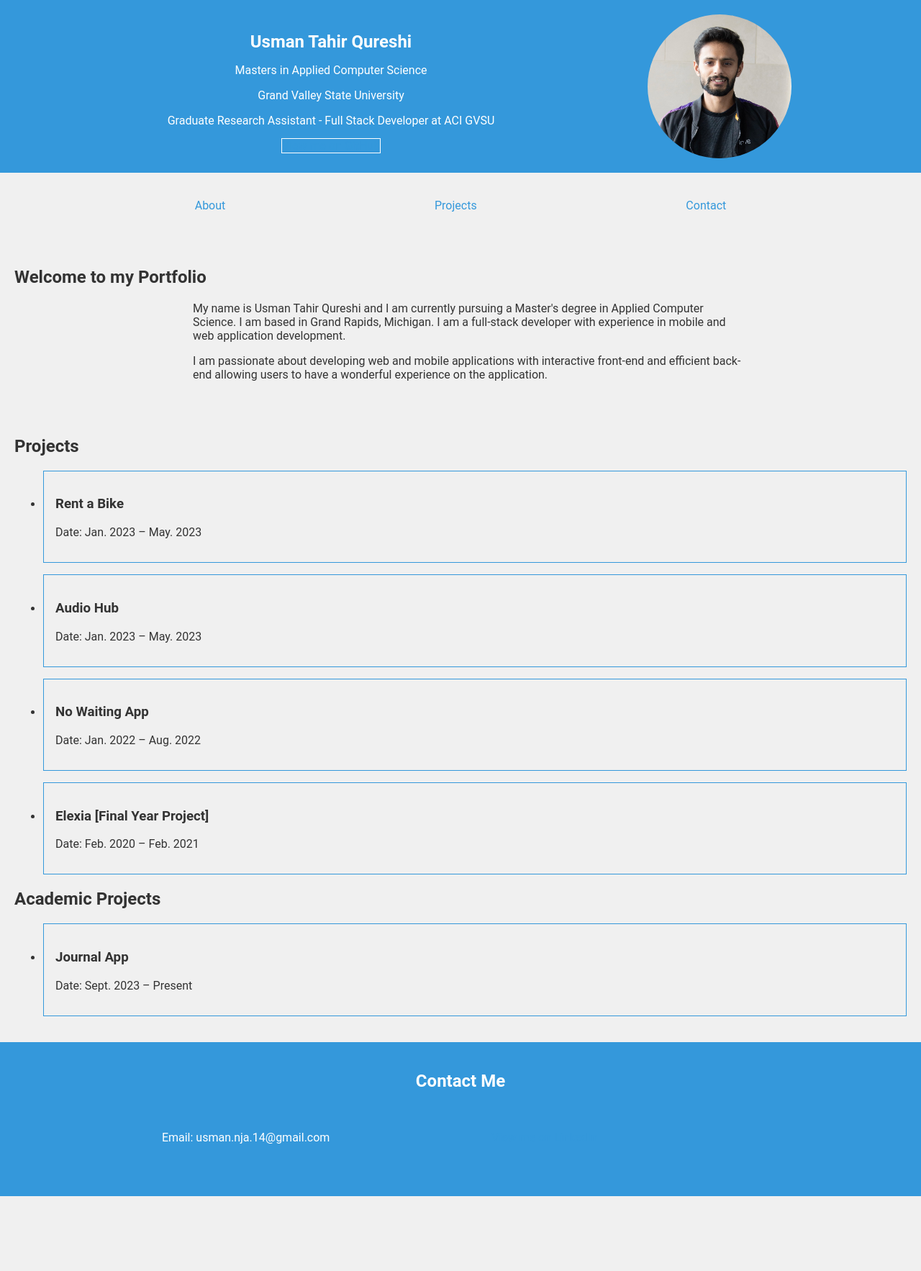
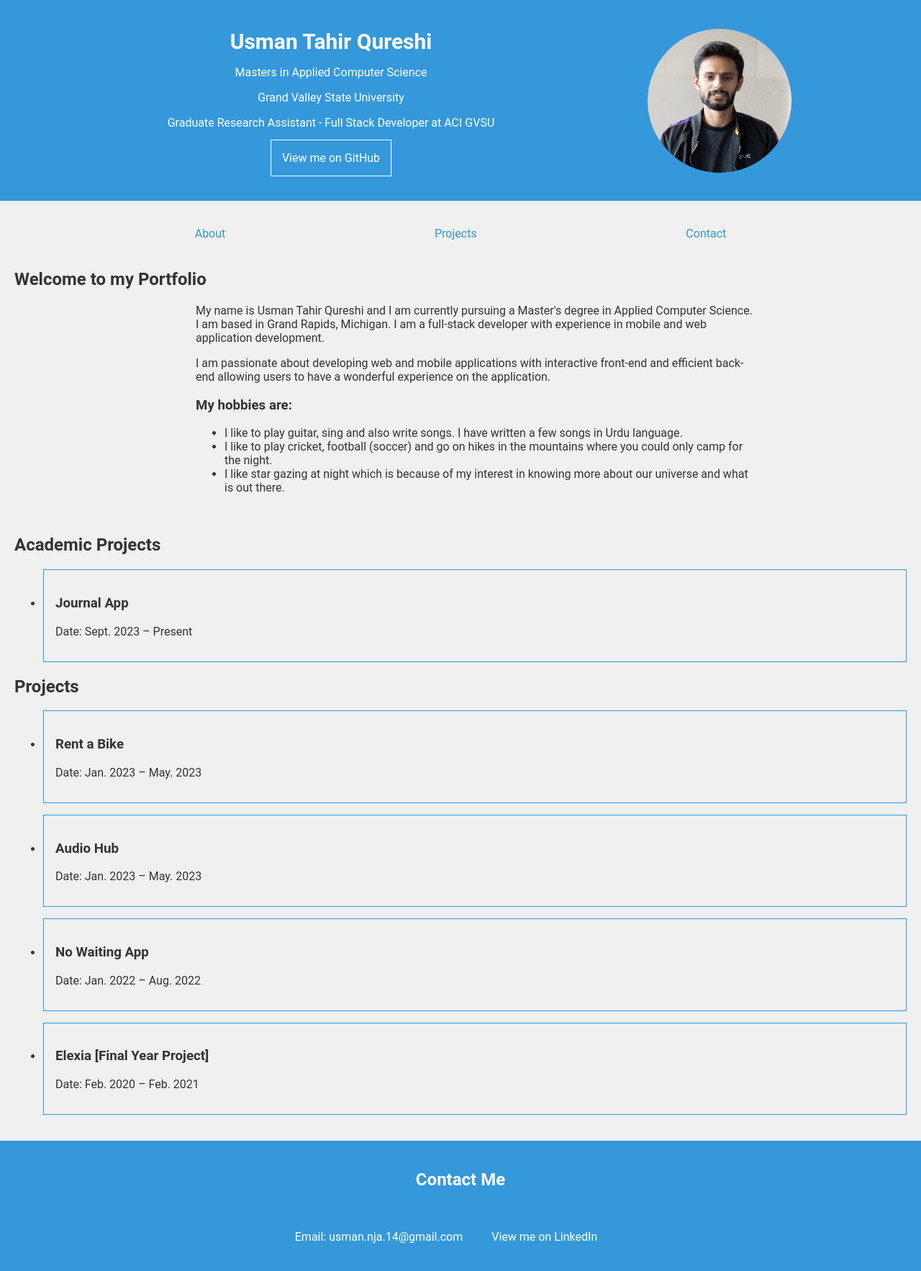
Before and after one commit to UsmanQT/my-portfolio, a React (Create React App) app: page / in a window 1280 px wide. Shown: the top 1766 px of the page at 72% size. Before the commit the page ends 1662 px from the top, so only its background shows below. Built offline with nearby package versions, Linux system fonts and the light colour scheme.

Commit message:
design fixes. Github links added

```diff
--- a/src/App.css
+++ b/src/App.css
@@ -24,7 +24,7 @@ header {
 
   /* About.css */
   .about {
-    padding: 20px;
+    padding-left: 20px;
   }
 
   /* Projects.css */
@@ -49,7 +49,7 @@ header {
     list-style: none;
     align-items: center;
     text-decoration: none;
-    justify-content: space-evenly;
+    justify-content: center;
     padding: 0;
   }
 
@@ -58,3 +58,7 @@ header {
     padding: 20px;
     text-decoration: none;
   }
+
+  .linkedin {
+    color: white;
+  }
--- a/src/components/About.js
+++ b/src/components/About.js
@@ -9,6 +9,12 @@ function About() {
       </p>
       <p className="aboutme">
         I am passionate about developing web and mobile applications with interactive front-end and efficient back-end allowing users to have a wonderful experience on the application.
+        <h3>My hobbies are: </h3>
+        <ul>
+          <li>I like to play guitar, sing and also write songs. I have written a few songs in Urdu language.</li>
+          <li>I like to play cricket, football (soccer) and go on hikes in the mountains where you could only camp for the night.</li>
+          <li>I like star gazing at night which is because of my interest in knowing more about our universe and what is out there.</li>
+        </ul>
       </p>
       {/* Include your work description here */}
     </section>
--- a/src/components/Contact.js
+++ b/src/components/Contact.js
@@ -1,4 +1,5 @@
 import React from 'react';
+import '../App.css';
 
 function Contact() {
   return (
@@ -11,7 +12,7 @@ function Contact() {
         <p>Email: usman.nja.14@gmail.com</p>
         </li>
         <li>
-        <a href="https://www.linkedin.com/in/usman-qureshi-2a0631149/"> View me on LinkedIn</a>
+        <a class="linkedin" href="https://www.linkedin.com/in/usman-qureshi-2a0631149/"> View me on LinkedIn</a>
         </li>
         <li>
         </li>
--- a/src/components/Header.css
+++ b/src/components/Header.css
@@ -34,10 +34,33 @@ footer {
 
   /* Additional styling for your header content */
   h1 {
-    font-size: 24px;
+    font-size: 30px;
     margin-bottom: 5px;
+  }
+
+  .github-button > a {
+    margin: 2em;
   }
   .github-button {
     border: 1px solid white;
+    border-radius: 0%;
+    background-color: #3498db;
+    padding: 15px;
+    color: white;
+    text-decoration: none;
+    text-decoration-line: none;
+  }
+
+  .github-button:link {
+    text-decoration: none;
+}
+
+  .github-button:hover {
+    background-color: white;
+    color: #3498db
+  }
+
+  .github-btn {
+    margin:30px;
   }
   /* Add any other styling you need for the header content */
--- a/src/components/Header.js
+++ b/src/components/Header.js
@@ -10,7 +10,8 @@ function Header() {
         <p>Masters in Applied Computer Science</p>
         <p>Grand Valley State University</p>
         <p>Graduate Research Assistant - Full Stack Developer at ACI GVSU</p>
-        <a class="github-button" href="https://github.com/UsmanQT">View me on GitHub</a>
+        <div class="github-btn"><a class="github-button" href="https://github.com/UsmanQT">View me on GitHub</a></div>
+
       </div>
       <div className="avatar-container">
       <img src={myPic} alt="Avatar" className="avatar-image" />
--- a/src/components/Projects.js
+++ b/src/components/Projects.js
@@ -35,7 +35,7 @@ const academic_projects = [
     description: 'A mobile application that allows the user to create daily journal entries by uploading pictures or videos and writing text description. The aim of this project is create a product that can help any person stay motivated by listing down their daily activites. The user can also make their journals public to share with other people and view other public journals created by other others.',
     link: 'https://github.com/ZachVeenstra/TheTuringTrio'
   }
-]
+];
 
 function Projects() {
     const [expandedProject, setExpandedProject] = useState(null);
@@ -50,7 +50,7 @@ function Projects() {
     };
 
     const toggleAcademicProject = (index) => {
-      if (expandedProject === index) {
+      if (expandedAcademicProject === index) {
         setExpandedAcademicProject(null);
       } else {
         setExpandedAcademicProject(index);
@@ -58,9 +58,30 @@ function Projects() {
     };
 
 
-
     return (
       <section id="projects" className="projects">
+        <h2>Academic Projects</h2>
+        <ul>
+          {academic_projects.map((pj, i) => (
+            <li key={i}>
+              <div
+                className={`project-card ${expandedAcademicProject === i ? 'expanded' : ''}`}
+                onClick={() => toggleAcademicProject(i)}
+              >
+                <h3>{pj.title}</h3>
+                <p>Date: {pj.date}</p>
+              </div>
+              {expandedAcademicProject === i && (
+                <div className="project-details">
+
+                  <p>{pj.description}</p>
+                  <a href={pj.link}> Link to {pj.title}</a>
+                </div>
+              )}
+            </li>
+          ))}
+        </ul>
+
         <h2>Projects</h2>
         <ul>
           {projects.map((project, index) => (
@@ -82,28 +103,6 @@ function Projects() {
             </li>
           ))}
         </ul>
-
-        <h2>Academic Projects</h2>
-        <ul>
-          {academic_projects.map((pj, i) => (
-            <li key={i}>
-              <div
-                className={`project-card ${expandedAcademicProject === i ? 'expanded' : ''}`}
-                onClick={() => toggleAcademicProject(i)}
-              >
-                <h3>{pj.title}</h3>
-                <p>Date: {pj.date}</p>
-              </div>
-              {expandedAcademicProject === i && (
-                <div className="project-details">
-
-                  <p>{pj.description}</p>
-                  <a href={pj.link}> Link to {pj.title}</a>
-                </div>
-              )}
-            </li>
-          ))}
-        </ul>
       </section>
     );
   }
```
